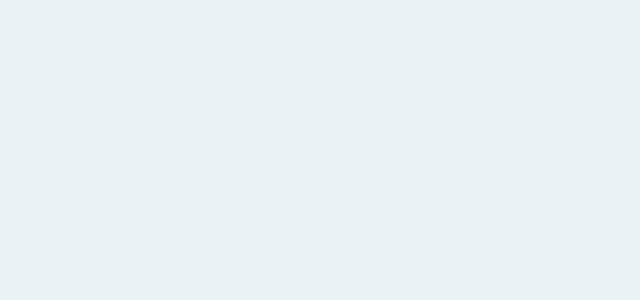
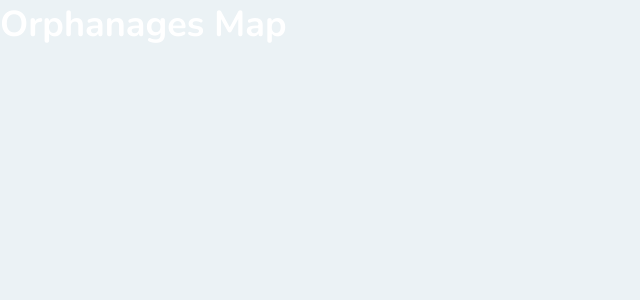
Before and after one commit to agftech/nlw-omnistack-happy, a React (Create React App) app in the folder web/: page /app in a window 1280 px wide. Shown: the top 300 px of the page, without its empty margins (0-640 px from the left). Built offline with nearby package versions, Linux system fonts and the light colour scheme; the HTML template or start-up script is replaced by a standard one.

Commit message:
:package: feat: add page OrphanagesMap

```diff
--- /dev/null
+++ b/web/src/pages/OrphanagesMap.tsx
@@ -0,0 +1,9 @@
+import React from 'react';
+
+function OrphanagesMap() {
+  return (
+    <h1>Orphanages Map</h1>
+  );
+}
+
+export default OrphanagesMap;
--- a/web/src/routes.tsx
+++ b/web/src/routes.tsx
@@ -2,12 +2,14 @@ import React from 'react';
 import { BrowserRouter, Switch, Route } from 'react-router-dom';
 
 import Landing from './pages/Landing';
+import OrphanagesMap from './pages/OrphanagesMap';
 
 function Routes() {
   return (
     <BrowserRouter>
       <Switch>
         <Route path="/" exact component={Landing} />
+        <Route path="/app" component={OrphanagesMap} />
       </Switch>
     </BrowserRouter>
   );
```
